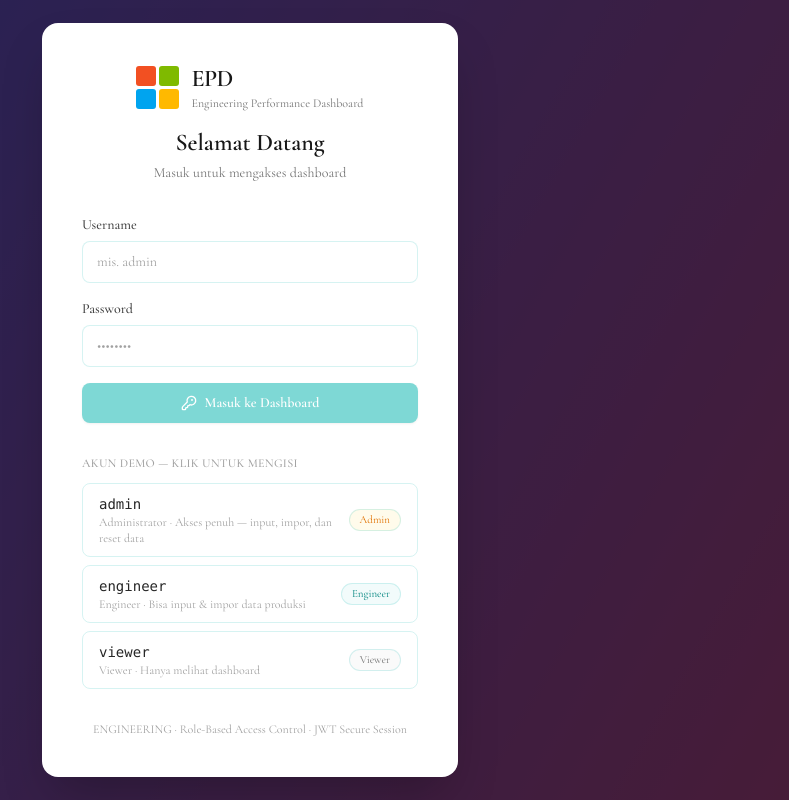
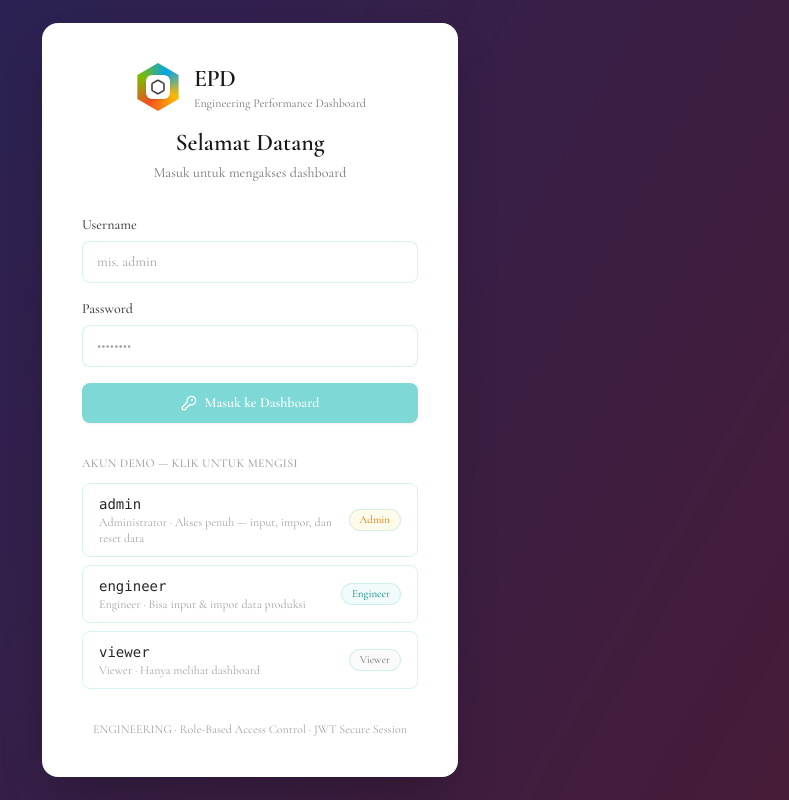
Before and after one commit to mdatagas-dev/engineering, a Next.js app: page /login in a window 1280 px wide. Shown: the whole page, without its empty margins (390-1179 px from the left). Built offline with nearby package versions, Linux system fonts and the light colour scheme; no server answers; a web font is replaced by a local one.

Commit message:
fix: hexagon logo with microsoft 4-color conic gradient

```diff
--- a/src/app/login/page.tsx
+++ b/src/app/login/page.tsx
@@ -2,7 +2,7 @@
 
 import { Suspense, useState, type FormEvent } from "react";
 import { useRouter, useSearchParams } from "next/navigation";
-import { KeyRound, User, Loader2, Lock } from "lucide-react";
+import { Hexagon, KeyRound, User, Loader2, Lock } from "lucide-react";
 import { type Role } from "@/lib/auth";
 import { useI18n } from "@/lib/i18n/provider";
 import { cn } from "@/lib/utils";
@@ -86,11 +86,24 @@ function LoginForm() {
         <div className="rounded-2xl bg-white p-8 shadow-2xl sm:p-10">
           <div className="mb-8 flex flex-col items-center text-center">
             <div className="mb-4 flex items-center gap-3">
-              <div className="grid grid-cols-2 gap-[3px]">
-                <span className="h-5 w-5 rounded-[3px] bg-[#f25022]" />
-                <span className="h-5 w-5 rounded-[3px] bg-[#7fba00]" />
-                <span className="h-5 w-5 rounded-[3px] bg-[#00a4ef]" />
-                <span className="h-5 w-5 rounded-[3px] bg-[#ffb900]" />
+              <div
+                className="flex h-12 w-12 items-center justify-center"
+                style={{
+                  background: "conic-gradient(from 210deg, #f25022, #7fba00, #00a4ef, #ffb900, #f25022)",
+                  clipPath: "polygon(50% 0%, 93% 25%, 93% 75%, 50% 100%, 7% 75%, 7% 25%)",
+                }}
+              >
+                <div
+                  className="flex h-9 w-9 items-center justify-center"
+                  style={{
+                    background: "conic-gradient(from 210deg, #f25022, #7fba00, #00a4ef, #ffb900, #f25022)",
+                    clipPath: "polygon(50% 0%, 93% 25%, 93% 75%, 50% 100%, 7% 75%, 7% 25%)",
+                  }}
+                >
+                  <div className="flex h-6 w-6 items-center justify-center rounded-md bg-white shadow">
+                    <Hexagon className="h-4 w-4 text-neutral-700" strokeWidth={2.4} />
+                  </div>
+                </div>
               </div>
               <div className="text-left leading-tight">
                 <p className="text-2xl font-semibold tracking-tight text-neutral-900">EPD</p>
```
